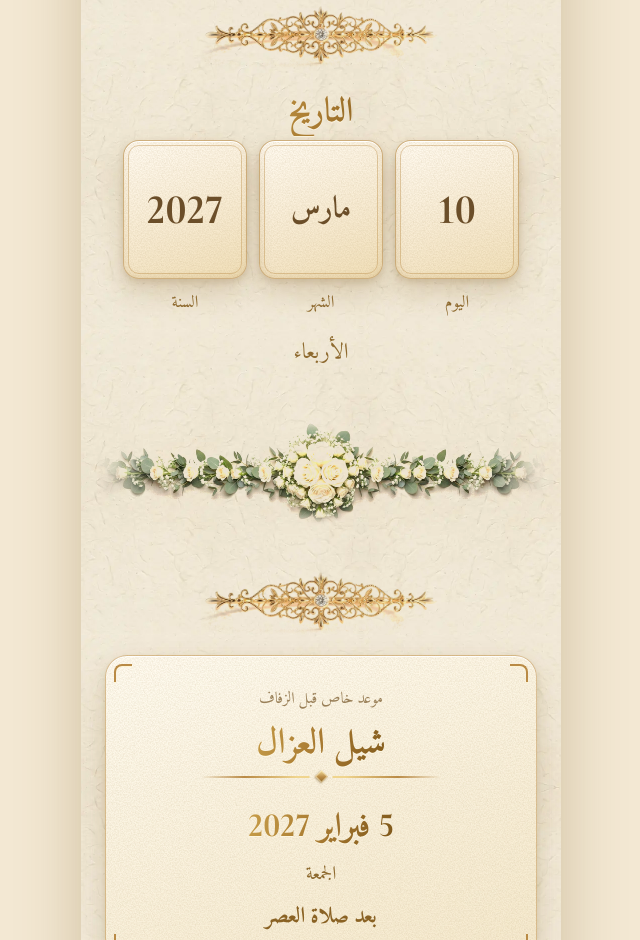
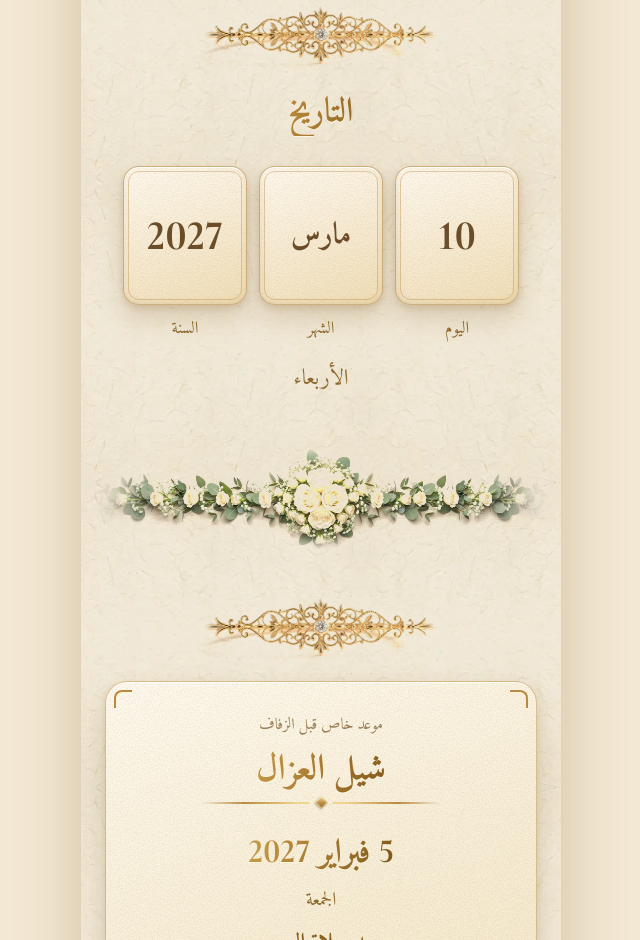
Before and after one commit to Mahmoud-Elwesemy/mahmoud-shorouk-wedding, a plain HTML site: page index.html in a window 1280 px wide. Shown: the part 1195-2135 px from the top of the page, without its empty margins (319-959 px from the left). Drawn offline with nearby package versions, Linux system fonts and the light colour scheme; no server answers; files whose address does not match are found by name.

Commit message:
Add spacing between date heading and date cards
Co-Authored-By: Claude Sonnet 5.5 <noreply@anthropic.com>

```diff
--- a/css/style.css
+++ b/css/style.css
@@ -608,3 +608,6 @@ html[lang="ar"] .dd-list li { font-size: 20px; }
 .dd-list li[aria-selected="true"] { background: #f6e3b8; font-weight: 700; color: #6b4e29; box-shadow: inset 0 0 0 1px rgba(185, 138, 69, .5); }
 .dd-list li[aria-selected="true"]::after { content: '✦'; color: var(--gold); font-size: 13px; }
 .dd-list li + li { margin-top: 2px; }
+
+/* مسافة بين عنوان التاريخ والكروت (بعد شيل سطر المسح) */
+.date .cards { margin-top: 30px; }
```
